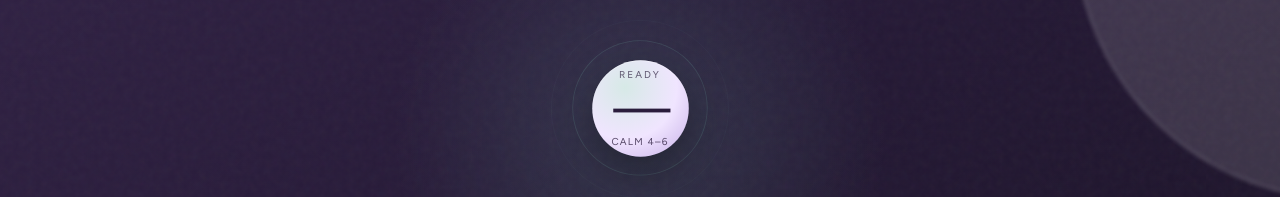
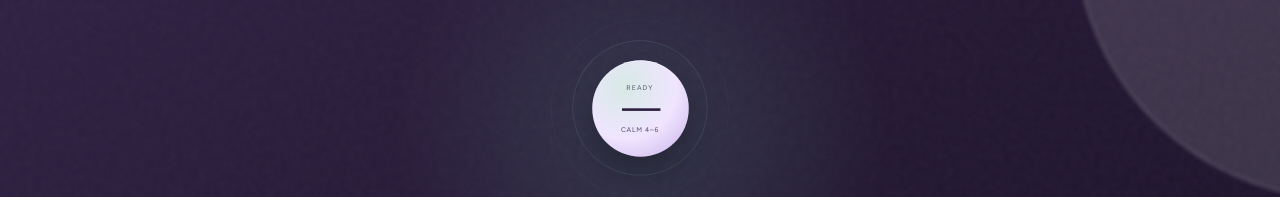
Before and after one commit to osishmael-ui/breathr, a React (Vite) app: page / in a window 1280 px wide. Shown: the part 419-616 px from the top of the page. Built offline with nearby package versions, Linux system fonts and the light colour scheme; a web font is replaced by a local one.

Commit message:
Scale breath text with the breathing core

```diff
--- a/src/styles.css
+++ b/src/styles.css
@@ -123,22 +123,26 @@ button { color: inherit; }
 .halo-outer { width: 92%; height: 92%; border: 1px solid color-mix(in srgb, var(--active-tone) 35%, transparent); opacity: .16; transform: scale(.76); }
 .halo-middle { width: 70%; height: 70%; border: 1px solid color-mix(in srgb, var(--active-tone) 52%, transparent); background: color-mix(in srgb, var(--active-tone) 5%, transparent); opacity: .36; transform: scale(.76); }
 .halo-core { width: 50%; height: 50%; background: radial-gradient(circle at 34% 28%, color-mix(in srgb, white 70%, var(--active-tone)), var(--orb-start) 55%, var(--orb-end)); box-shadow: 0 22px 50px var(--shadow), inset 0 1px rgba(255,255,255,.45); transform: scale(.76); }
-.breath-instruction { position: relative; z-index: 1; display: flex; flex-direction: column; align-items: center; gap: 5px; color: var(--orb-text); pointer-events: none; }
-.breath-instruction > span { color: color-mix(in srgb, var(--orb-text) 70%, transparent); font: 600 10px/1 'Figtree', system-ui, sans-serif; letter-spacing: .2em; text-transform: uppercase; }
-.breath-instruction strong { min-width: 45px; color: var(--orb-text); font: 600 52px/.9 'Figtree', system-ui, sans-serif; letter-spacing: -.07em; font-variant-numeric: tabular-nums; }
-.breath-instruction small { color: color-mix(in srgb, var(--orb-text) 78%, transparent); font: 500 10px/1 'Figtree', system-ui, sans-serif; letter-spacing: .12em; text-transform: uppercase; }
+.breath-instruction { position: relative; z-index: 1; display: flex; flex-direction: column; align-items: center; gap: 3px; color: var(--orb-text); pointer-events: none; transform: scale(.76); transition: transform var(--phase-duration, .8s) cubic-bezier(.32, .72, .24, 1); }
+.breath-instruction > span { color: color-mix(in srgb, var(--orb-text) 70%, transparent); font: 600 9px/1 'Figtree', system-ui, sans-serif; letter-spacing: .16em; text-transform: uppercase; }
+.breath-instruction strong { min-width: 40px; color: var(--orb-text); font: 600 46px/.88 'Figtree', system-ui, sans-serif; letter-spacing: -.07em; font-variant-numeric: tabular-nums; }
+.breath-instruction small { color: color-mix(in srgb, var(--orb-text) 78%, transparent); font: 500 9px/1 'Figtree', system-ui, sans-serif; letter-spacing: .1em; text-transform: uppercase; }
 .orb-wrap.is-playing.inhale .halo-outer { opacity: .38; transform: scale(1); }
 .orb-wrap.is-playing.inhale .halo-middle { opacity: .56; transform: scale(1); }
 .orb-wrap.is-playing.inhale .halo-core { transform: scale(1); }
+.orb-wrap.is-playing.inhale .breath-instruction { transform: scale(1); }
 .orb-wrap.is-playing.hold .halo-outer { opacity: .48; transform: scale(1); box-shadow: 0 0 0 8px color-mix(in srgb, var(--active-tone) 6%, transparent); }
 .orb-wrap.is-playing.hold .halo-middle { opacity: .62; transform: scale(1); }
 .orb-wrap.is-playing.hold .halo-core { transform: scale(1); box-shadow: 0 22px 50px var(--shadow), 0 0 36px color-mix(in srgb, var(--active-tone) 28%, transparent), inset 0 1px rgba(255,255,255,.45); }
+.orb-wrap.is-playing.hold .breath-instruction { transform: scale(1); }
 .orb-wrap.is-playing.exhale .halo-outer { opacity: .12; transform: scale(.7); }
 .orb-wrap.is-playing.exhale .halo-middle { opacity: .24; transform: scale(.72); }
 .orb-wrap.is-playing.exhale .halo-core { transform: scale(.66); }
+.orb-wrap.is-playing.exhale .breath-instruction { transform: scale(.66); }
 .orb-wrap.is-playing.rest .halo-outer { opacity: .06; transform: scale(.62); }
 .orb-wrap.is-playing.rest .halo-middle { opacity: .15; transform: scale(.64); }
 .orb-wrap.is-playing.rest .halo-core { transform: scale(.6); }
+.orb-wrap.is-playing.rest .breath-instruction { transform: scale(.6); }
 .session-toggle { display: inline-flex; align-items: center; justify-content: center; gap: 8px; min-height: 38px; margin: 16px auto 0; padding: 0 16px; border: 1px solid var(--line); border-radius: 999px; cursor: pointer; color: var(--active-control-text); background: var(--active-control); box-shadow: 0 10px 24px color-mix(in srgb, var(--shadow) 55%, transparent); font: 600 11px/1 'Figtree', system-ui, sans-serif; transition: transform .2s ease, background .2s ease; }
 .session-toggle:hover { transform: translateY(-1px); background: color-mix(in srgb, var(--active-control) 88%, black); }
 .session-toggle:focus-visible { outline: 3px solid var(--active-tone); outline-offset: 4px; }
```
